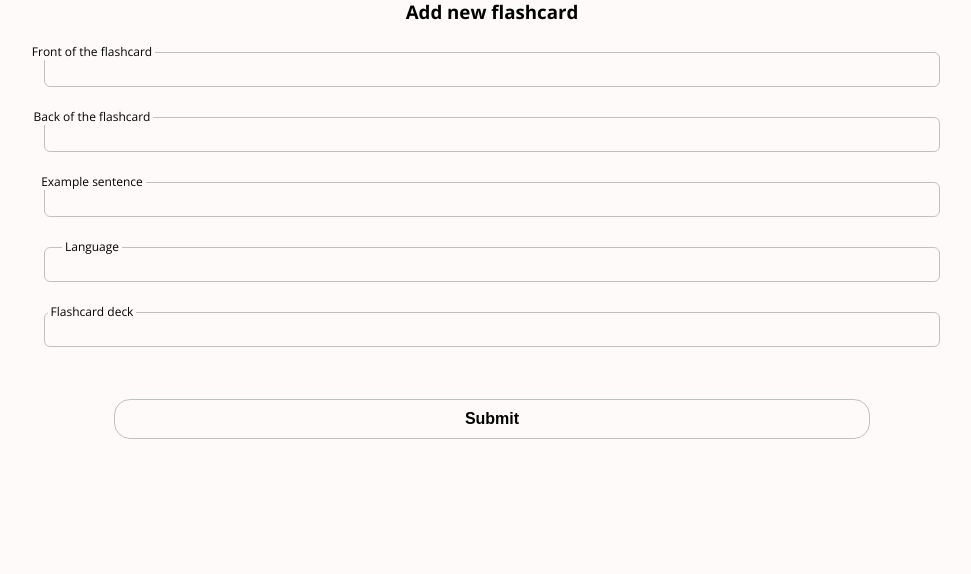
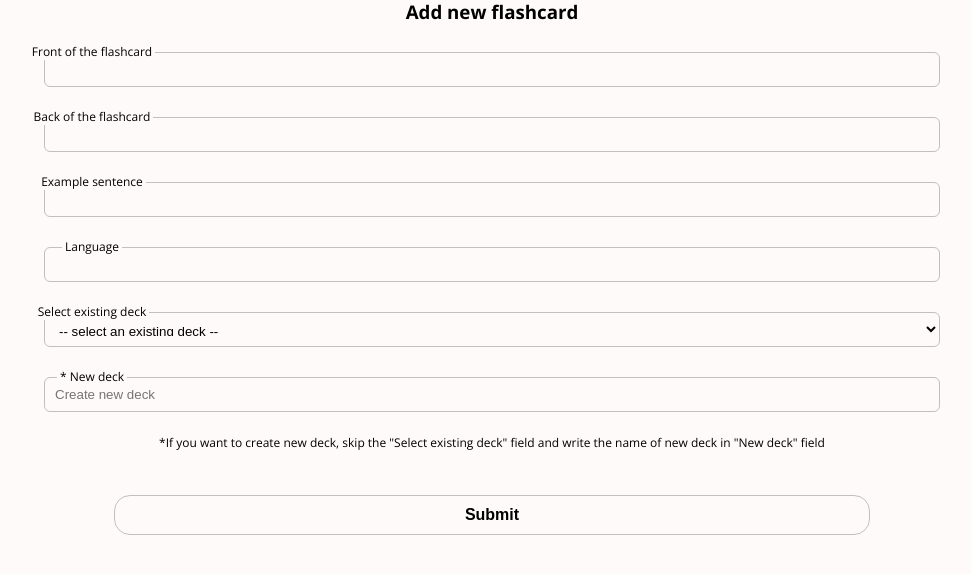
Before and after one commit to emiliaburdak/Flashcard-app, a Flask app: page /add-flashcard in a window 1280 px wide. Shown: the part 90-664 px from the top of the page, without its empty margins (148-1119 px from the left). Run offline with Flask 3, Linux system fonts and the light colour scheme; the visitor is signed in with stand-in values (Sample User, id 1); data that the repository does not hold is empty.

Commit message:
Refactor add_flashcard function to provide user possibility to use already existing deck or create new one.

```diff
--- a/flask/Anki/app/body.py
+++ b/flask/Anki/app/body.py
@@ -23,39 +23,54 @@ def home():
 @body.route('/add-flashcard', methods=['GET', 'POST'])
 @login_required
 def add_flashcard():
+    all_existing_decks_tuples = Deck.query.with_entities(Deck.deck_name).all()
+    all_existing_decks_names = [deck_name[0] for deck_name in all_existing_decks_tuples]
+
     if request.method == 'POST':
         back_name = request.form.get('back-name')
         front_name = request.form.get('front-name')
         language = request.form.get('language')
         sentence = request.form.get('example-sentence')
-        form_deck_name = request.form.get('flashcard-deck')
+        select_existing_deck = request.form.get('existing-deck')
+        create_new_deck = request.form.get('new-deck')
         user = current_user
 
-        if not back_name or not front_name or not language or not sentence or not form_deck_name:
-            flash('All fields are required!')
-            return redirect(url_for('new_flashcard.html'))
+        if not back_name or not front_name or not language:
+            flash('You have not completed all required fields', category='error')
+            return redirect(url_for('body.add_flashcard'))
 
         if len(back_name) < 1 or len(front_name) < 1:
-            flash('Word is too short!')
-            return redirect(url_for('new_flashcard.html'))
+            flash('Word is too short!', category='error')
+            return redirect(url_for('body.add_flashcard'))
 
         else:
-            decks_matching_name = list(filter(lambda x: x.deck_name == form_deck_name, user.decks))
-            if decks_matching_name:
-                deck_id = decks_matching_name[0].id
+            if select_existing_deck:
+                find_selected_deck_object = list(filter(lambda x: x.deck_name == select_existing_deck, user.decks))
+                deck_id = find_selected_deck_object[0].id
+
+            elif create_new_deck:
+
+                check_if_matching_names = list(filter(lambda x: x.deck_name == create_new_deck, user.decks))
+                if check_if_matching_names:
+                    deck_id = check_if_matching_names[0].id
+                    flash('Your new deck name already exist - the flashcard has been assigned to the existing deck')
+
+                else:
+                    new_deck = Deck(deck_name=create_new_deck, author_id=user.id, language=language)
+                    db.session.add(new_deck)
+                    db.session.flush()
+                    deck_id = new_deck.id
 
             else:
-                new_deck = Deck(deck_name=form_deck_name, author_id=user.id, language=language)
-                db.session.add(new_deck)
-                db.session.flush()
-                deck_id = new_deck.id
+                flash('Select deck from existing decks or create new deck', category='error')
+                return redirect(url_for('body.add_flashcard'))
 
-            new_flashcard = FlashCard(back_name=back_name, front_name=front_name, sentence=sentence,
-                                          author_id=user.id, deck_id=deck_id)
+            new_flashcard = FlashCard(back_name=back_name, front_name=front_name, sentence=sentence, deck_id=deck_id)
             db.session.add(new_flashcard)
             db.session.commit()
+            flash('The flashcard has been created!', category='success')
 
-    return render_template('new_flashcard.html', user=current_user)
+    return render_template('new_flashcard.html', user=current_user, existing_decks=all_existing_decks_names)
 
 
 @body.route('/deck/<deck>')
--- a/flask/Anki/app/models.py
+++ b/flask/Anki/app/models.py
@@ -10,7 +10,6 @@ class User(db.Model, UserMixin):
     password = db.Column(db.String(150))
     first_name = db.Column(db.String(150))
     decks = db.relationship('Deck', backref='user', passive_deletes=True)
-    flashcards = db.relationship('FlashCard', backref='user', passive_deletes=True)
 
 
 class FlashCard(db.Model, UserMixin):
@@ -18,7 +17,6 @@ class FlashCard(db.Model, UserMixin):
     back_name = db.Column(db.String(50))
     front_name = db.Column(db.String(50))
     sentence = db.Column(db.String(500))
-    author_id = db.Column(db.Integer, db.ForeignKey('user.id', ondelete='CASCADE'), nullable=False)
     deck_id = db.Column(db.Integer, db.ForeignKey('deck.id', ondelete='CASCADE'), nullable=False)
 
 
--- a/flask/Anki/app/static/styles/style.css
+++ b/flask/Anki/app/static/styles/style.css
@@ -94,5 +94,31 @@ body {
     font-size: 20px;
     cursor: pointer;
     width: 90vw;
+}
+
+.note {
+    color: #000000;
+    font-weight: normal;
+    font-size: 12px;
+    display: flex;
+    justify-content: center;
+    position: relative;
+}
+
+.error-flash-alert {
+    background-color:;
+    color:;
+    padding: 5px 30px;
+    font-weight: normal;
+    font-size: 12px;
 
 }
+
+.flash-close-button {
+    background-color: #FFFAFA;
+    border: none;
+    color: #000000;
+    padding: 5px 30px;
+    font-size: 14px;
+    cursor: pointer;
+}
--- a/flask/Anki/app/templates/baseline.html
+++ b/flask/Anki/app/templates/baseline.html
@@ -88,6 +88,26 @@
     {% endif %}
 
 </nav>
+<section>
+    {% with messages = get_flashed_messages(with_categories=true) %}
+    {% if messages %}
+    {% for category, message in messages %}
+    {% if category== 'error' %}
+    <div class="error-flash-alert" role="alert">
+        {{ message }}
+        <button type="button" class="flash-close-button" data-dismiss="alert">
+            <span aria-hidden="true">&times;</span>
+        </button>
+    </div>
+    {% else %}
+    <div class="success-flash-alert" role="alert">
+        {{ message }}
+        <button type="button" class="flash-close-button" data-dismiss="alert">
+            <span aria-hidden="true">&times;</span>
+        </button>
+    </div>
+</section>
+{% endif %} {% endfor %} {% endif %} {% endwith %}
 
 {% block content %}
 {% endblock %}
--- a/flask/Anki/app/templates/new_flashcard.html
+++ b/flask/Anki/app/templates/new_flashcard.html
@@ -46,15 +46,20 @@
         </div>
 
         <div class="one-item-box">
-            <label class="input-label" for="flashcard-deck">Flashcard deck</label>
-            <input
-                    class="input"
-                    type="text"
-                    id="flashcard-deck"
-                    name="flashcard-deck"
-            />
+            <label class="input-label" for="existing-deck">Select existing deck</label>
+            <select class="input" id="existing-deck" name="existing-deck">
+                <option selected disabled>-- select an existing deck --</option>
+                {% for deck in existing_decks %}
+                <option value="{{ deck }}">{{ deck }}</option>
+                {% endfor %}
+            </select>
         </div>
 
+        <div class="one-item-box">
+            <label class="input-label" for="new-deck">* New deck</label>
+            <input class="input" type="text" id="new-deck" name="new-deck" placeholder="Create new deck"/>
+        </div>
+        <p class="note">*If you want to create new deck, skip the "Select existing deck" field and write the name of new deck in "New deck" field</p>
         <br>
         <div class="one-item-box">
             <button type=submit class="authentication-submit-button">Submit</button>
```
Lines whose indentation alone changed are shown as unchanged.
